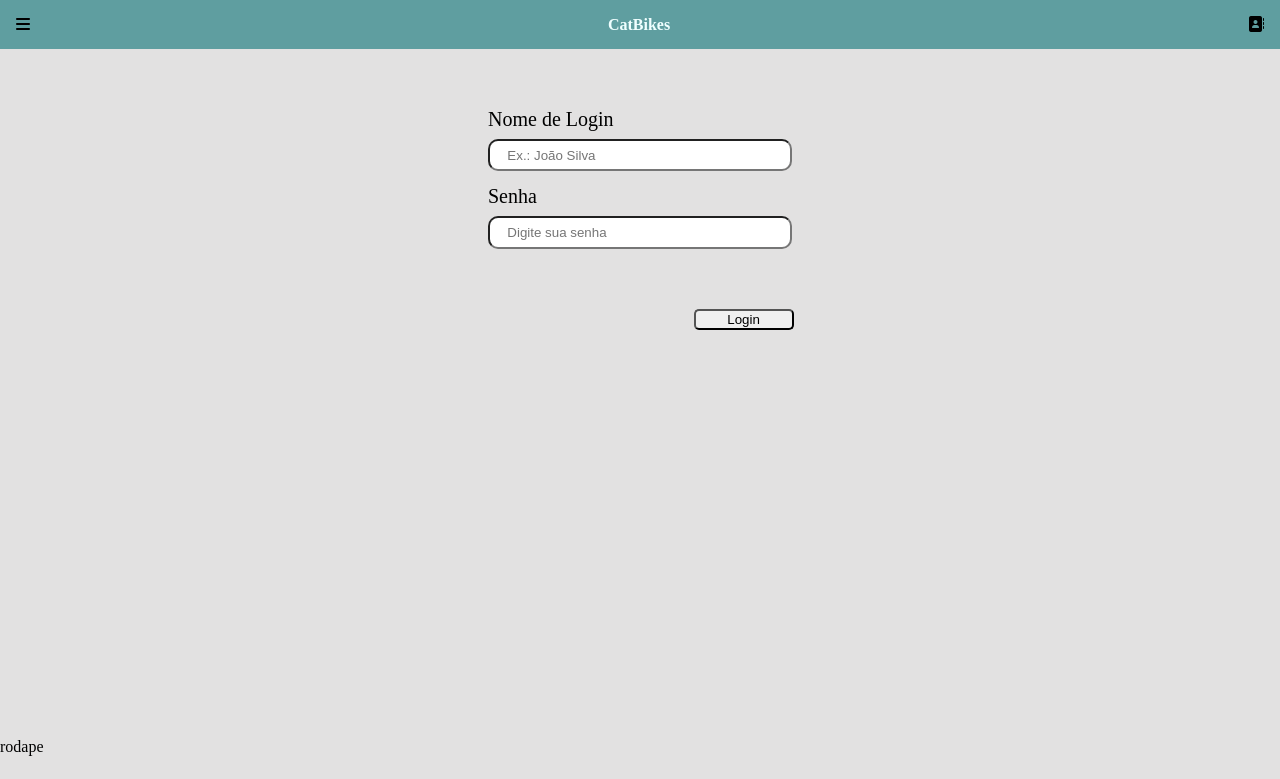
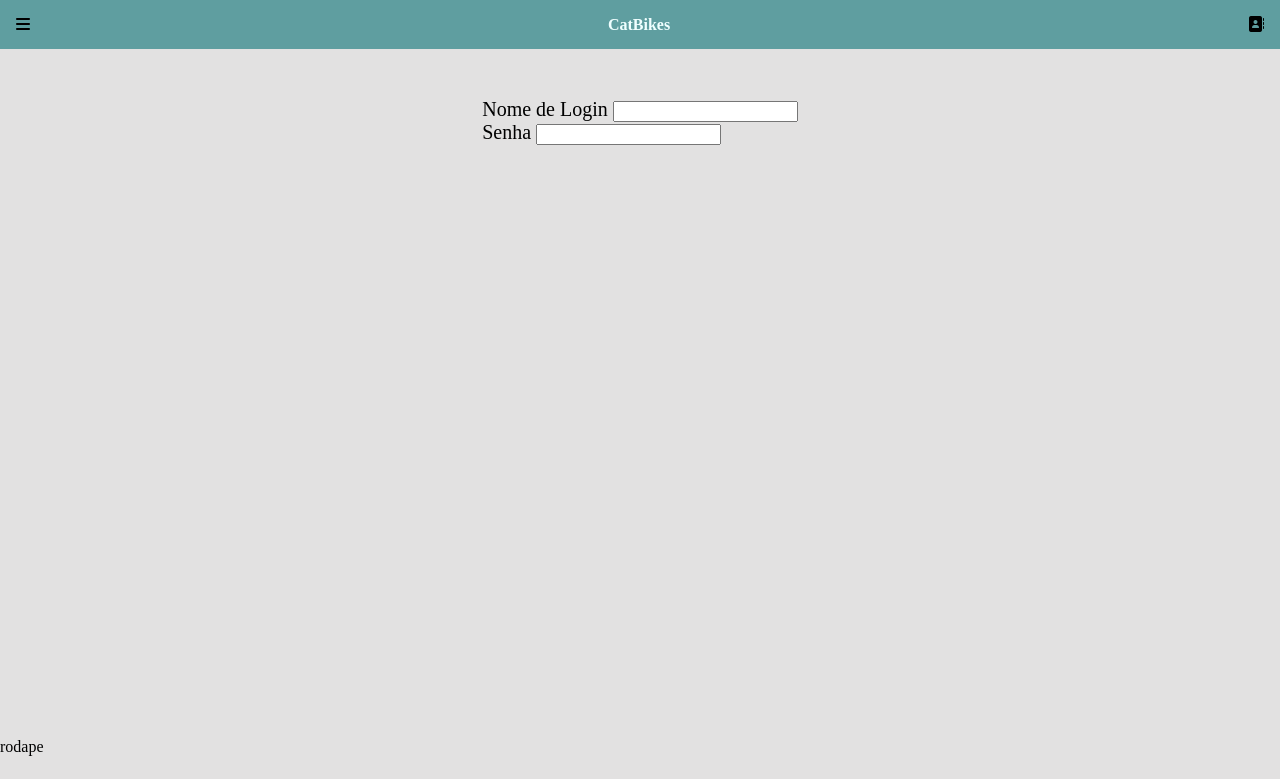
Before and after one commit to Elisp12/Alura-django, a Django app: page /login in a window 1280 px wide. Shown: the top 779 px of the page. Run offline with Django 5.2, Linux system fonts and the light colour scheme.

Commit message:
formulário com django

```diff
--- a/templates/usuarios/login.html
+++ b/templates/usuarios/login.html
@@ -5,17 +5,12 @@
         <form action="" method="post">
             {% csrf_token %}
             <div class="row">
-                <div class="form_login col-lg-12">
-                    <label for="nome_login"><b>Nome de Login</b></label>
-                    <input type="text" class="form-control" name="nome_login" placeholder="Ex.: João Silva" required>
-                </div>
-                <div class="form_login col-lg-12">
-                    <label for="password"><b>Senha</b></label>
-                    <input type="password" class="form-control" name="password" placeholder="Digite sua senha" required>
-                </div>
-                <div class="form_login text-center">
-                    <button class="btn btn-success col-12" type="submit">Login</button>
-                </div>
+                {% for field in form.visible_fields%}
+                    <div>
+                        <label for="{{ fild.id_for_label }}">{{ field.label }}</label>
+                        {{ field }}
+                    </div>
+                {% endfor %}
             </div>
         </form>
     </section>
--- /dev/null
+++ b/usuarios/forms.py
@@ -0,0 +1,15 @@
+from django import forms
+
+class Login_formulario(forms.Form):
+    nome_login = forms.CharField(
+        label='Nome de Login',
+        required=True,
+        max_length=100
+    )
+
+    senha = forms.CharField(
+        label='Senha',
+        required=True,
+        max_length=70,
+        widget=forms.PasswordInput()
+    )
--- a/usuarios/views/login.py
+++ b/usuarios/views/login.py
@@ -1,9 +1,12 @@
 from django.shortcuts import render
 
+from usuarios.forms import Login_formulario
+
 def login(request):
+    form = Login_formulario()
 
     context = {
-
+        'form': form
     }
     return render(request, 'usuarios/login.html', context = context)
 
```
